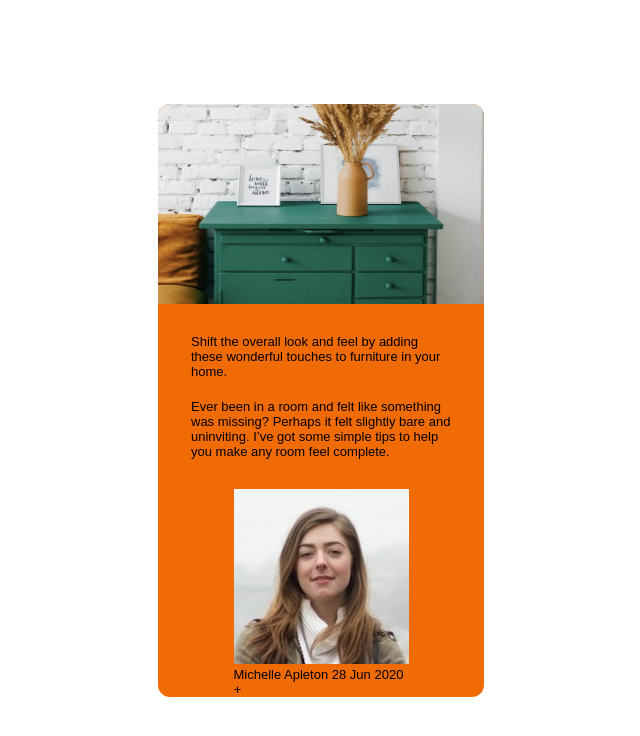
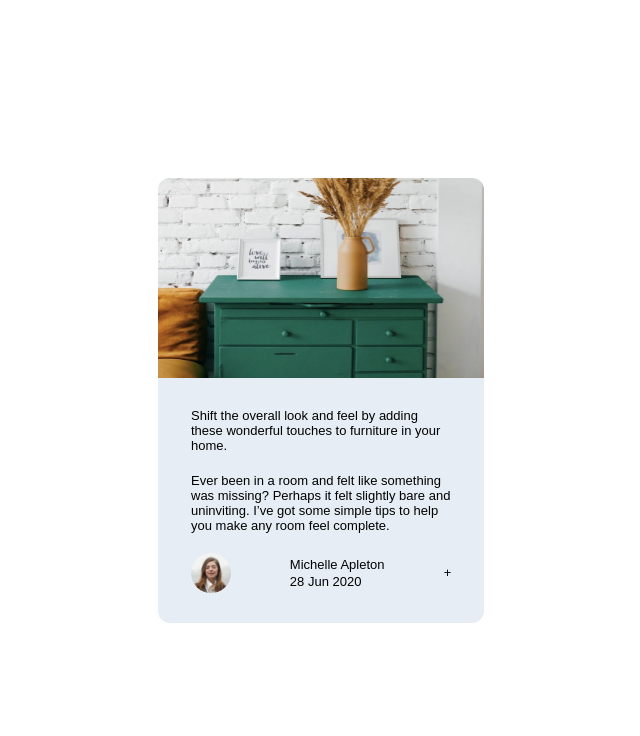
Before and after one commit to victorandujar/202301-w2ch1-Victor-Andujar, a website built with Parcel: page src/index.html in a window 1280 px wide. Shown: the whole page, without its empty margins (319-959 px from the left). Built offline with nearby package versions, Linux system fonts and the light colour scheme; files whose address does not match are found by name.

Commit message:
Add footer main content and card background color

```diff
--- a/src/index.html
+++ b/src/index.html
@@ -13,20 +13,20 @@
 <body>
   <div class="card">
     <img src="images/drawers.jpg" alt="" width="326" hight="200" class="card__photo">
-    <div class="card__container container">
-      <span class="container-description">Shift the overall look and feel by adding these wonderful touches to furniture
+    <div class="card__container">
+      <span>Shift the overall look and feel by adding these wonderful touches to furniture
         in your home.</span>
-      <span class="container-text">Ever been in a room and felt like something was missing? Perhaps it felt slightly
+      <span>Ever been in a room and felt like something was missing? Perhaps it felt slightly
         bare and uninviting. I’ve
         got some simple tips to help you make any room feel complete.</span>
-    </div>
-    <div>
-      <img src="images/avatar-michelle.jpg" alt="Michelle smiling">
-      <div>
-        <span>Michelle Apleton</span>
-        <span>28 Jun 2020</span>
+      <div class="card__footer footer">
+        <img src="images/avatar-michelle.jpg" alt="Michelle smiling" width="40" height="40" class="footer__photo">
+        <div class="footer__text text">
+          <span class="text__name">Michelle Apleton</span>
+          <span class="text__date">28 Jun 2020</span>
+        </div>
+        <i>+</i>
       </div>
-      <i>+</i>
     </div>
   </div>
 </body>
--- a/src/sass/card/_card-container.scss
+++ b/src/sass/card/_card-container.scss
@@ -12,15 +12,31 @@ body {
   flex-direction: column;
   align-items: center;
   border-radius: 12px;
-  background-color: rgb(241, 107, 5);
+  background-color: #e6edf5;
   font-family: typographys.$typography-main;
   font-size: 1.3rem;
+
+  &__container {
+    display: flex;
+    flex-direction: column;
+    gap: 2rem;
+    width: 32rem;
+    padding: 3rem;
+  }
 }
 
-.container {
+.footer {
+  display: flex;
+  justify-content: space-between;
+  align-items: center;
+
+  &__photo {
+    border-radius: 50%;
+  }
+}
+
+.text {
   display: flex;
   flex-direction: column;
-  gap: 2rem;
-  width: 32rem;
-  padding: 3rem;
+  gap: 0.2rem;
 }
```
